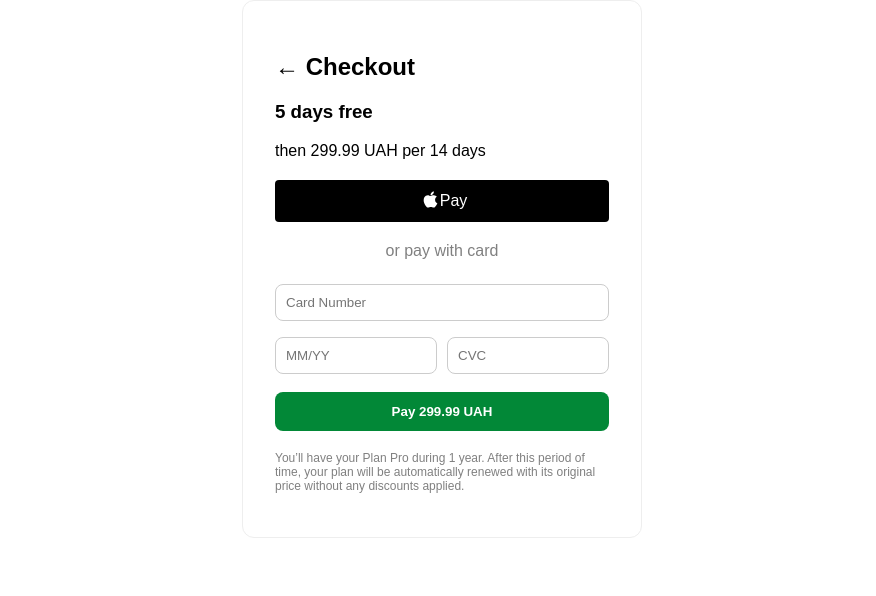
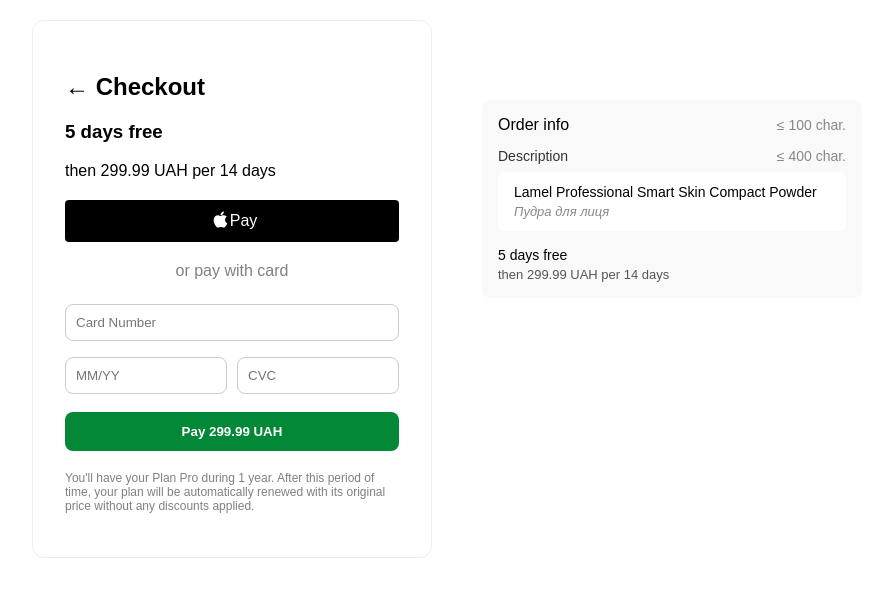
Before and after one commit to sinchuktaras/Payment_page, a React (Create React App) app: page / in a window 1280 px wide. Shown: the top 596 px of the page, without its empty margins (198-1074 px from the left). Built offline with nearby package versions, Linux system fonts and the light colour scheme.

Commit message:
Added the description - Still need to modify the details

```diff
--- a/src/App.js
+++ b/src/App.js
@@ -1,5 +1,5 @@
 import React from "react";
-import PaymentForm from "./Components/PaymentForm";
+import PaymentForm from "./Components/CheckoutPage";
 
 function App() {
   return (
--- /dev/null
+++ b/src/Components/CheckoutPage.css
@@ -0,0 +1,55 @@
+.checkout-page {
+    width: 100%;
+    max-width: 1080px;
+    margin: 0 auto;
+    padding: 20px;
+    box-sizing: border-box;
+    font-family: sans-serif;
+    display: flex;
+    flex-direction: column;
+    align-items: center;
+  }
+
+  .checkout-container {
+    display: flex;
+    gap: 40px;
+    width: 100%;
+    justify-content: center;
+  }
+
+  .payment-section {
+    flex: 0 1 420px; /* Changed from flex: 1 to prevent stretching */
+    max-width: 420px;
+  }
+
+  .summary-section {
+    flex: 0 1 380px; /* Changed from flex: 1 to prevent stretching */
+    max-width: 380px;
+    padding-top: 80px; /* To align with the form content */
+  }
+
+  .powered-by {
+    width: 100%;
+    text-align: right;
+    color: #666;
+    font-size: 12px;
+    margin-top: 20px;
+    padding-right: 20px; /* Add some padding on the right */
+  }
+
+  @media (max-width: 768px) {
+    .checkout-container {
+      flex-direction: column;
+      align-items: center;
+    }
+
+    .payment-section,
+    .summary-section {
+      max-width: 100%;
+      width: 100%;
+    }
+
+    .summary-section {
+      padding-top: 0;
+    }
+  }
--- /dev/null
+++ b/src/Components/CheckoutPage.jsx
@@ -0,0 +1,27 @@
+// CheckoutPage.jsx
+import React from "react";
+import PaymentForm from "./PaymentForm";
+import OrderSummary from "./OrderSummary";
+import "./CheckoutPage.css";
+
+const CheckoutPage = () => {
+  return (
+    <div className="checkout-page">
+      <div className="checkout-container">
+        <div className="payment-section">
+          <PaymentForm />
+        </div>
+        <div className="summary-section">
+          <OrderSummary
+            productName="Lamel Professional Smart Skin Compact Powder"
+            productDescription="Пудра для лиця"
+            price="299.99 UAH"
+            duration="14 days"
+          />
+        </div>
+      </div>
+    </div>
+  );
+};
+
+export default CheckoutPage;
--- /dev/null
+++ b/src/Components/OrderSummary.css
@@ -0,0 +1,72 @@
+.order-summary {
+    border-radius: 8px;
+    padding: 16px;
+    margin-bottom: 20px;
+    background-color: #f9f9f9;
+    font-family: sans-serif;
+  }
+
+  .order-summary h3 {
+    font-size: 16px;
+    margin-top: 0;
+    margin-bottom: 12px;
+    font-weight: 500;
+    display: flex;
+    justify-content: space-between;
+    align-items: center;
+  }
+
+  .char-limit {
+    color: #888;
+    font-size: 14px;
+    font-weight: normal;
+  }
+
+  .description-section {
+    margin-top: 12px;
+  }
+
+  .description-label {
+    display: flex;
+    justify-content: space-between;
+    align-items: center;
+    margin-bottom: 8px;
+    font-size: 14px;
+    color: #333;
+  }
+
+  .product-info {
+    background-color: white;
+    border-radius: 6px;
+    padding: 12px 16px;
+    margin-bottom: 12px;
+  }
+
+  .product-name {
+    font-weight: 500;
+    margin: 0 0 4px 0;
+    font-size: 14px;
+  }
+
+  .product-description {
+    color: #888;
+    margin: 0;
+    font-size: 13px;
+    font-style: italic;
+  }
+
+  .price-summary {
+    margin-top: 16px;
+  }
+
+  .free-trial {
+    font-weight: 500;
+    margin: 0;
+    font-size: 14px;
+  }
+
+  .price-details {
+    color: #555;
+    margin: 4px 0 0 0;
+    font-size: 13px;
+  }
--- a/src/Components/OrderSummary.jsx
+++ b/src/Components/OrderSummary.jsx
@@ -0,0 +1,27 @@
+// OrderSummary.jsx
+import React from "react";
+import "./OrderSummary.css";
+
+const OrderSummary = ({ productName, productDescription, price, duration }) => {
+  return (
+    <div className="order-summary">
+      <h3>Order info <span className="char-limit">≤ 100 char.</span></h3>
+
+      <div className="description-section">
+        <p className="description-label">Description <span className="char-limit">≤ 400 char.</span></p>
+
+        <div className="product-info">
+          <p className="product-name">{productName || "(Add the item name)"}</p>
+          <p className="product-description">{productDescription || "(Add item desc)"}</p>
+        </div>
+
+        <div className="price-summary">
+          <p className="free-trial">5 days free</p>
+          <p className="price-details">then {price || "(Add item price)"} per {duration || "(Add the duration))"}</p>
+        </div>
+      </div>
+    </div>
+  );
+};
+
+export default OrderSummary;
--- a/src/Components/PaymentForm.jsx
+++ b/src/Components/PaymentForm.jsx
@@ -38,6 +38,7 @@
       <h3>5 days free</h3>
       <p>then 299.99 UAH per 14 days</p>
 
+
       <button className="apple-pay">
         <svg className="apple-logo" viewBox="0 0 170 170" width="17" height="17">
             <path d="M150.37 130.25c-2.45 5.66-5.35 10.87-8.71 15.66-4.58 6.53-8.33 11.05-11.22 13.56-4.48 4.12-9.28 6.23-14.42 6.35-3.69 0-8.14-1.05-13.32-3.18-5.197-2.12-9.973-3.17-14.34-3.17-4.58 0-9.492 1.05-14.746 3.17-5.262 2.13-9.501 3.24-12.742 3.35-4.929.21-9.842-1.96-14.746-6.52-3.13-2.73-7.045-7.41-11.735-14.04-5.032-7.08-9.169-15.29-12.41-24.65-3.471-10.11-5.211-19.9-5.211-29.378 0-10.857 2.346-20.221 7.045-28.068 3.693-6.303 8.606-11.275 14.755-14.925s12.793-5.51 19.948-5.629c3.915 0 9.049 1.211 15.429 3.591 6.362 2.388 10.447 3.599 12.238 3.599 1.339 0 5.877-1.416 13.57-4.239 7.275-2.618 13.415-3.702 18.445-3.275 13.63 1.1 23.87 6.473 30.68 16.153-12.19 7.386-18.22 17.731-18.1 31.002.11 10.337 3.86 18.939 11.23 25.769 3.34 3.17 7.07 5.62 11.22 7.36-.9 2.61-1.85 5.11-2.86 7.51zM119.11 7.24c0 8.102-2.96 15.667-8.86 22.669-7.12 8.324-15.732 13.134-25.071 12.375a25.222 25.222 0 0 1-.188-3.07c0-7.778 3.386-16.102 9.399-22.908 3.002-3.446 6.82-6.311 11.45-8.597 4.62-2.252 8.99-3.497 13.1-3.71.12 1.083.17 2.166.17 3.24z"
@@ -77,7 +78,7 @@
       {message && <p className="message">{message}</p>}
 
       <p className="info">
-        You’ll have your Plan Pro during 1 year. After this period of time, your
+        You'll have your Plan Pro during 1 year. After this period of time, your
         plan will be automatically renewed with its original price without any
         discounts applied.
       </p>
```
